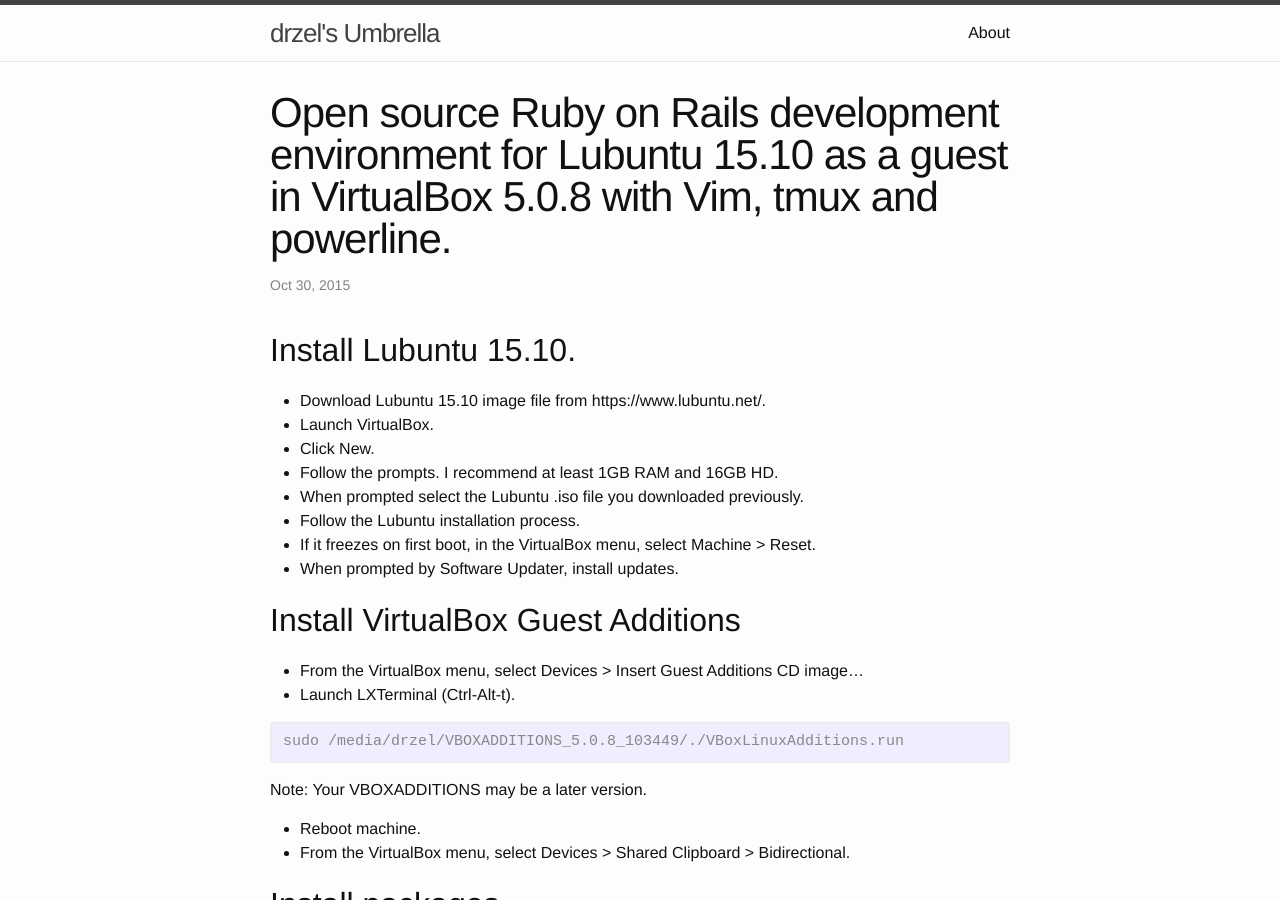
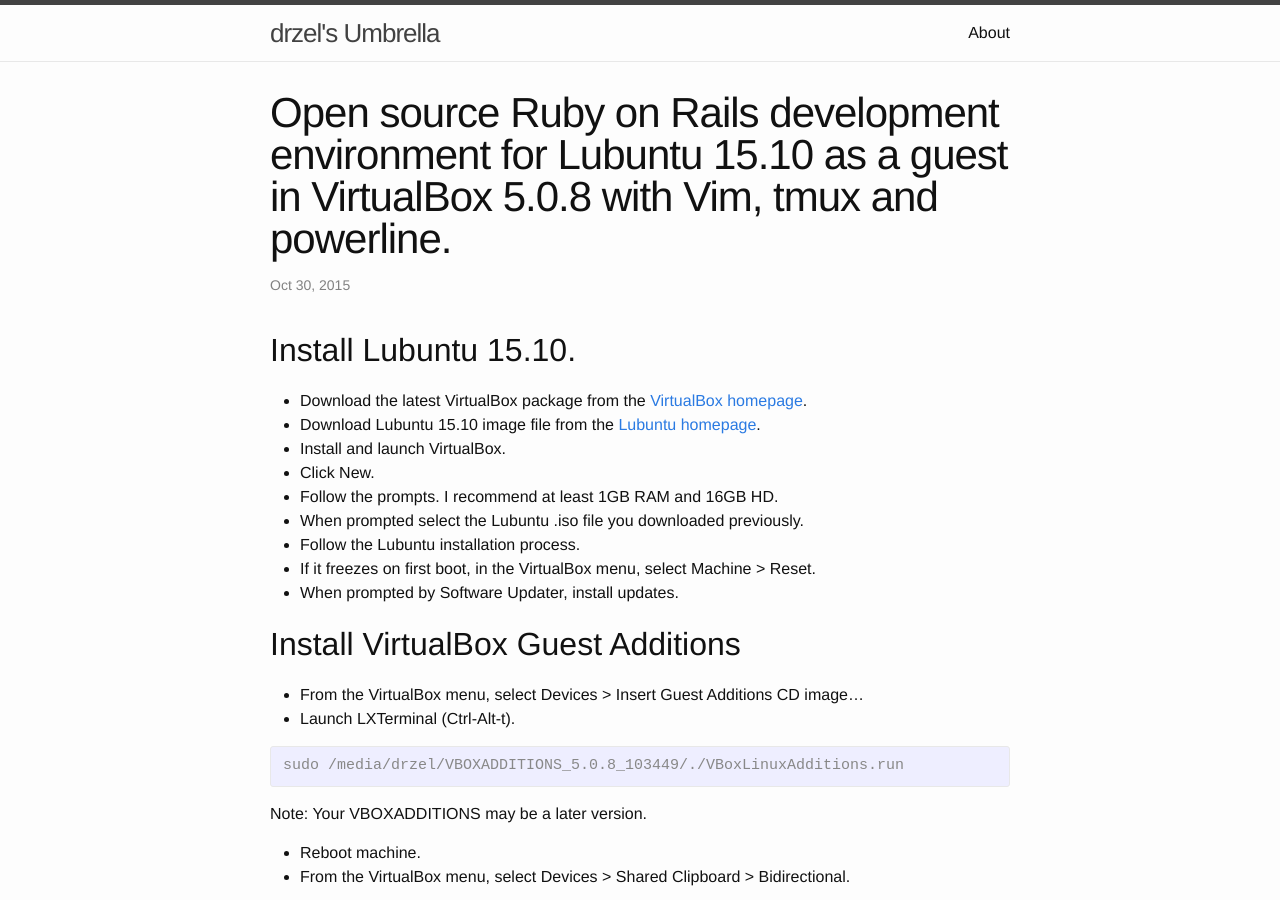
Before and after one commit to drzel/blog, a Jekyll site: the page built from _posts/2015-10-30-open-source-ruby-on-rails-development-environment-for-lubuntu-15.10-as-a-guest-in-virtualbox-5.0.8-with-vim-tmux-and-powerline.md, in a window 1280 px wide and 900 px high. Built offline with Jekyll 4.4.1, drawn with Linux system fonts in a browser that asks for light colours.

Commit message:
remove twitter link, update instructions to include VirtualBox installation

```diff
--- a/_config.yml
+++ b/_config.yml
@@ -13,7 +13,6 @@ description: > # this means to ignore newlines until "baseurl:"
   as I learn them.
 baseurl: "/blog" # the subpath of your site, e.g. /blog
 url: "http://drzel.github.com" # the base hostname & protocol for your site
-twitter_username: drzel
 github_username:  drzel
 
 # Build settings
--- a/_posts/2015-10-30-open-source-ruby-on-rails-development-environment-for-lubuntu-15.10-as-a-guest-in-virtualbox-5.0.8-with-vim-tmux-and-powerline.md
+++ b/_posts/2015-10-30-open-source-ruby-on-rails-development-environment-for-lubuntu-15.10-as-a-guest-in-virtualbox-5.0.8-with-vim-tmux-and-powerline.md
@@ -4,8 +4,9 @@ title: Open source Ruby on Rails development environment for Lubuntu 15.10 as a
 ---
 
 ## Install Lubuntu 15.10.
-* Download Lubuntu 15.10 image file from https://www.lubuntu.net/.
-* Launch VirtualBox.
+* Download the latest VirtualBox package from the [VirtualBox homepage](https://www.virtualbox.net/).
+* Download Lubuntu 15.10 image file from the [Lubuntu homepage](https://www.lubuntu.net/).
+* Install and launch VirtualBox.
 * Click New.
 * Follow the prompts. I recommend at least 1GB RAM and 16GB HD.
 * When prompted select the Lubuntu .iso file you downloaded previously.
```
